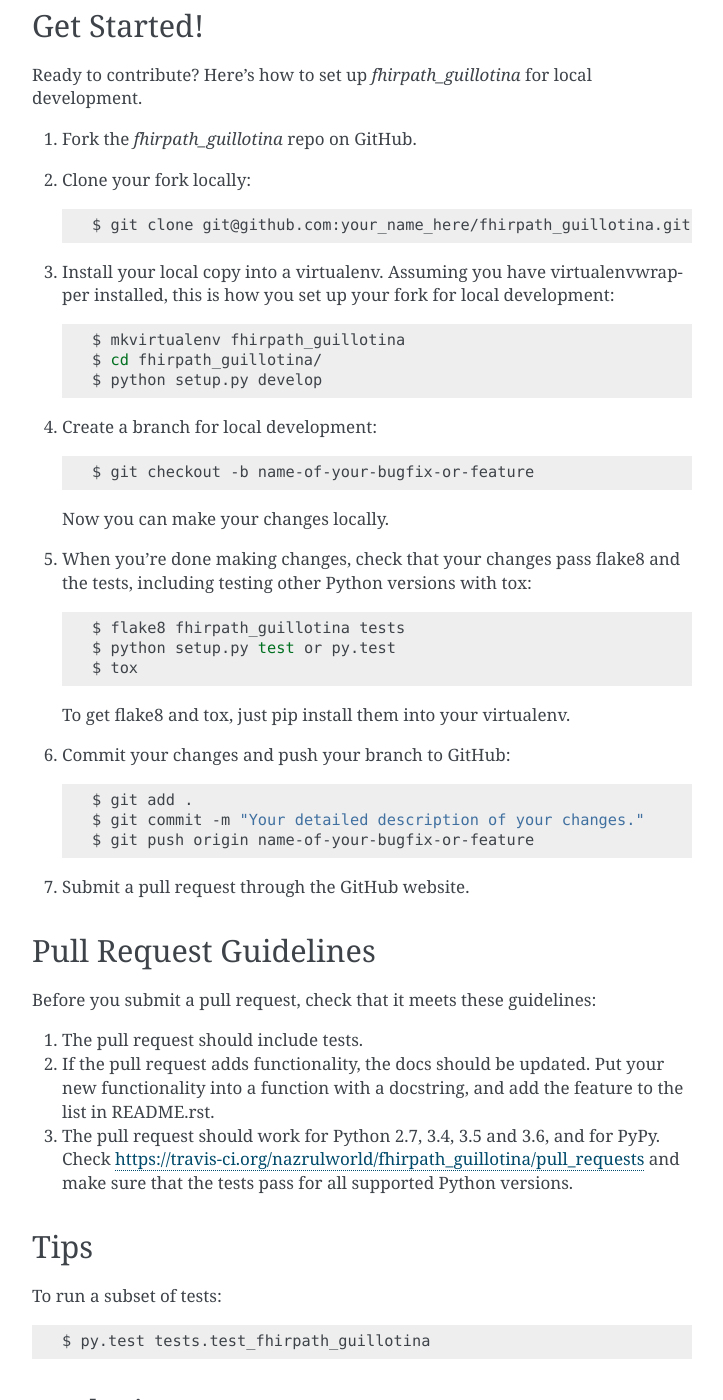
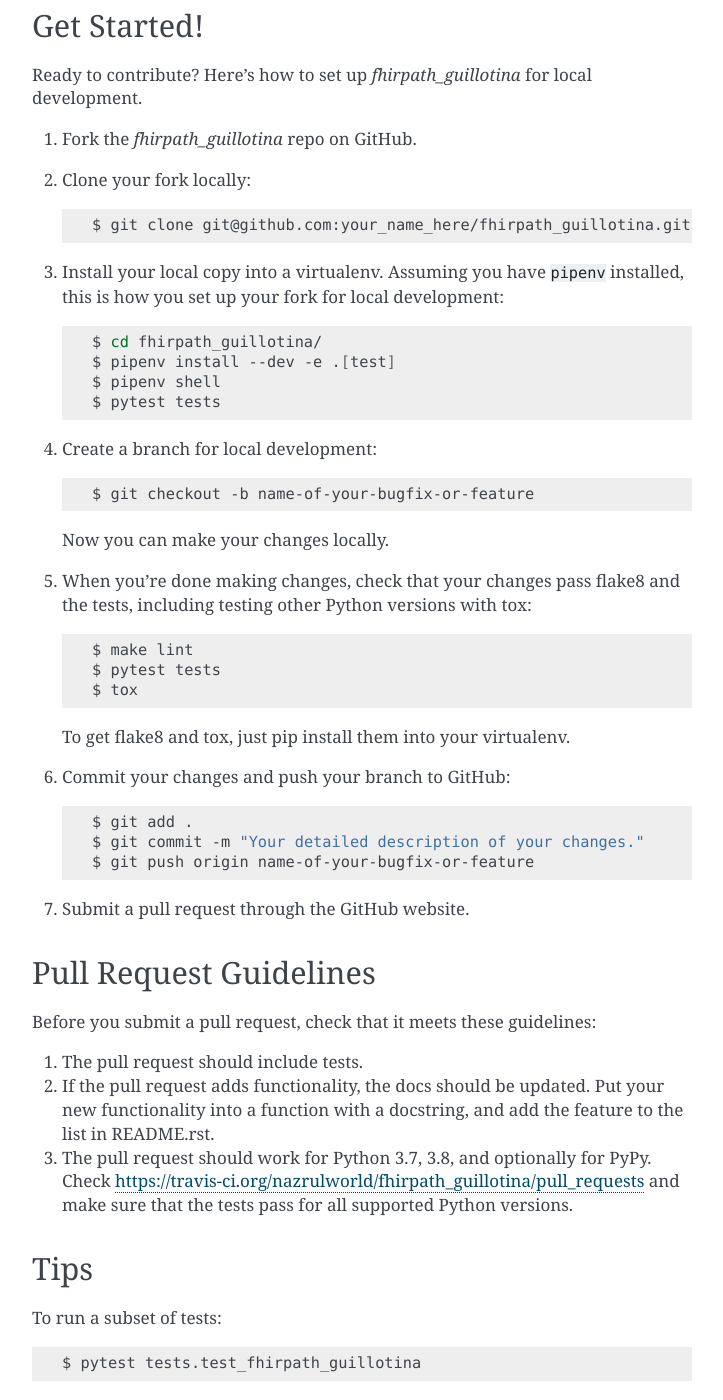
Before and after one commit to nazrulworld/fhirpath_guillotina, a Sphinx documentation site: the page built from docs/contributing.rst, in a window 1280 px wide and 1400 px high, scrolled down 1215 px. Shown: the whole window, without its empty margins (388-1111 px from the left). Built offline with Sphinx 7.4.7, drawn with Linux system fonts in a browser that asks for light colours.

```diff
--- a/CONTRIBUTING.rst
+++ b/CONTRIBUTING.rst
@@ -64,11 +64,12 @@ Ready to contribute? Here's how to set up `fhirpath_guillotina` for local develo
 
     $ git clone git@github.com:your_name_here/fhirpath_guillotina.git
 
-3. Install your local copy into a virtualenv. Assuming you have virtualenvwrapper installed, this is how you set up your fork for local development::
+3. Install your local copy into a virtualenv. Assuming you have ``pipenv`` installed, this is how you set up your fork for local development::
 
-    $ mkvirtualenv fhirpath_guillotina
     $ cd fhirpath_guillotina/
-    $ python setup.py develop
+    $ pipenv install --dev -e .[test]
+    $ pipenv shell
+    $ pytest tests
 
 4. Create a branch for local development::
 
@@ -79,8 +80,8 @@ Ready to contribute? Here's how to set up `fhirpath_guillotina` for local develo
 5. When you're done making changes, check that your changes pass flake8 and the
    tests, including testing other Python versions with tox::
 
-    $ flake8 fhirpath_guillotina tests
-    $ python setup.py test or py.test
+    $ make lint
+    $ pytest tests
     $ tox
 
    To get flake8 and tox, just pip install them into your virtualenv.
@@ -102,7 +103,7 @@ Before you submit a pull request, check that it meets these guidelines:
 2. If the pull request adds functionality, the docs should be updated. Put
    your new functionality into a function with a docstring, and add the
    feature to the list in README.rst.
-3. The pull request should work for Python 2.7, 3.4, 3.5 and 3.6, and for PyPy. Check
+3. The pull request should work for Python 3.7, 3.8, and optionally for PyPy. Check
    https://travis-ci.org/nazrulworld/fhirpath_guillotina/pull_requests
    and make sure that the tests pass for all supported Python versions.
 
@@ -111,7 +112,7 @@ Tips
 
 To run a subset of tests::
 
-$ py.test tests.test_fhirpath_guillotina
+$ pytest tests.test_fhirpath_guillotina
 
 
 Deploying
--- a/HISTORY.rst
+++ b/HISTORY.rst
@@ -5,7 +5,7 @@ History
 0.2.0 (unreleased)
 ------------------
 
-- Nothing changed yet.
+- Full (almost) featured `FHIR Search R4 <https://www.hl7.org/fhir/R4/search.html>`_ supports.
 
 
 0.1.0 (2019-08-24)
--- a/setup.cfg
+++ b/setup.cfg
@@ -1,5 +1,5 @@
 [bumpversion]
-current_version = 0.1.0
+current_version = 0.2.0
 commit = True
 tag = True
 
```
Also changed, not shown: README.rst (+6 -5 lines), docs/fhirpath_guillotina.rst (+18 -34 lines), 3 other files.
